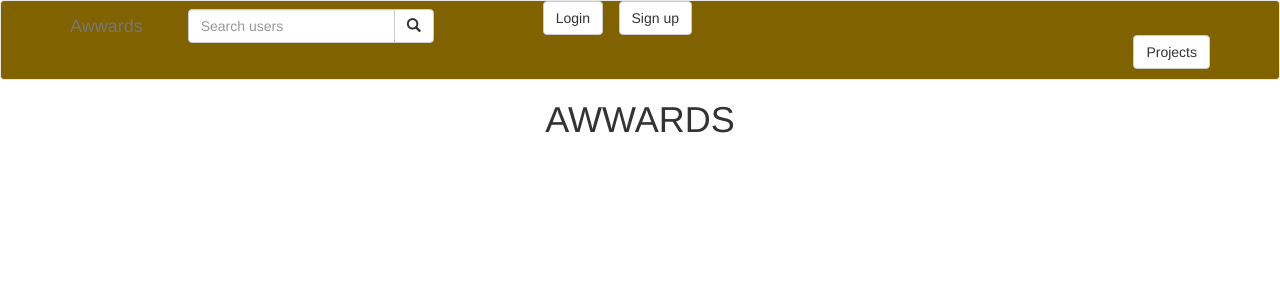
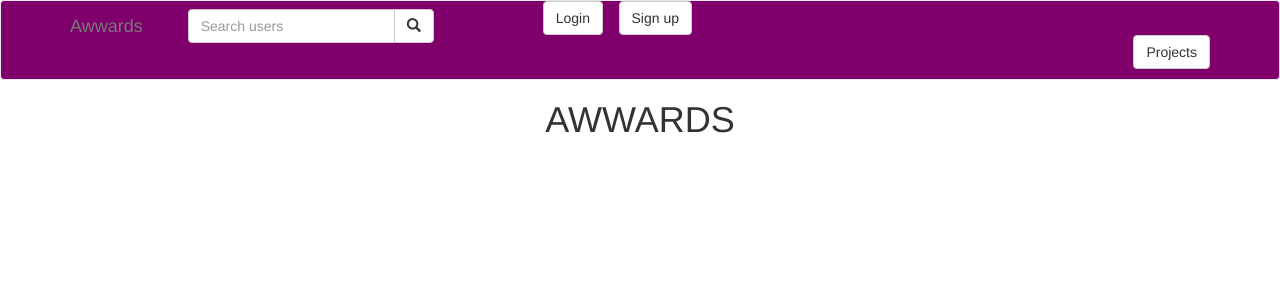
Before and after one commit to faithngotho/Awwards, a Django app: page / in a window 1280 px wide. Shown: the top 300 px of the page. Run offline with Django 3.2, Linux system fonts and the light colour scheme; data that the repository does not hold is empty; some libraries are stand-ins or nearby versions.

Commit message:
add color change on navbar.html

```diff
--- a/return/templates/navbar.html
+++ b/return/templates/navbar.html
@@ -11,7 +11,7 @@
 <body>
 
 
-  <nav class="navbar navbar-default" role='navigation' style="background-color: rgb(128, 98, 0);">
+  <nav class="navbar navbar-default" role='navigation' style="background-color: rgb(128, 0, 107);">
 
     <div class='container'>
       <div class="navbar-header">
```
Also changed, not shown: media/images/Duck.jpeg (added), media/images/Tour.jpeg (added), media/images/garden.jpeg (added), media/images/images.jpeg (added), media/images/images_onN3m5I.jpeg (added), return/migrations/0002_auto_20190805_1306.py (added).
